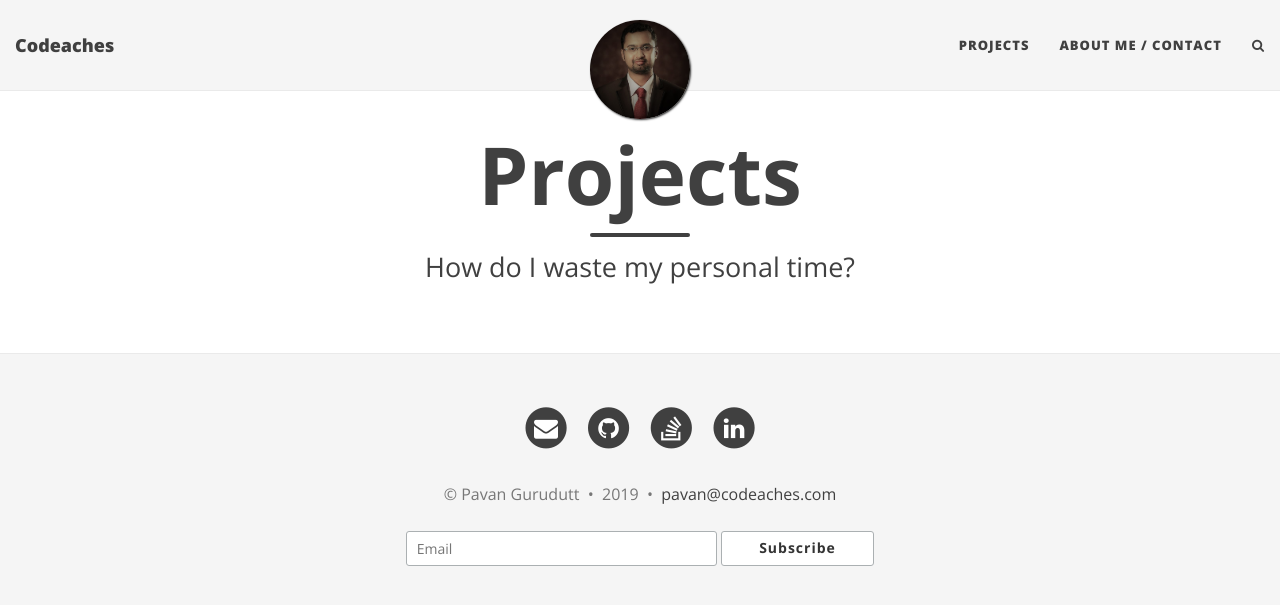
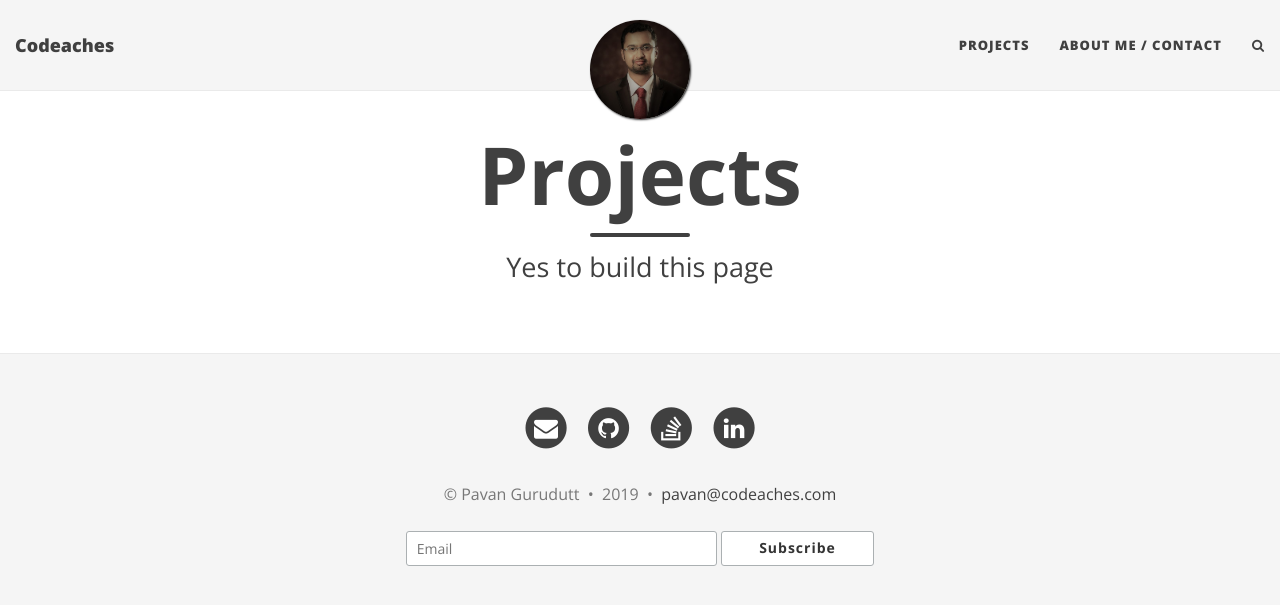
Before and after one commit to codeaches/codeaches.github.io, a Jekyll site: the page built from projects.md, in a window 1280 px wide. Shown: the top 605 px of the page. Built offline with Jekyll 4.4.1, drawn with Linux system fonts in a browser that asks for light colours; nearby versions of some CDN libraries.

Commit message:
no message

```diff
--- a/index.html
+++ b/index.html
@@ -6,10 +6,11 @@
 meta-title: "Pavan Gurudutt - Java Application Programmer"
 meta-description: "Java Application Programmer and consultant with a Bachelor's degree in Electronics and Communications"
 github-codebase-all-link: true
+---
+<!--
 bigimg:
 - "/img/big-imgs/big2.jpeg" : "Somewhere beautiful (2018)"
----
-
+-->
 <div class="list-filters">
    <a href="/" class="list-filter filter-selected">All posts</a> <a
       href="/popular" class="list-filter">Most Popular</a> <a
--- a/projects.md
+++ b/projects.md
@@ -1,7 +1,6 @@
 ---
 layout: page
 title: Projects
-subtitle: How do I waste my personal time?
+subtitle: Yes to build this page
 comments: false
-carbonads: false
 ---
```
Also changed, not shown: popular.md (+4 -5 lines), tutorials.md (+4 -4 lines).
